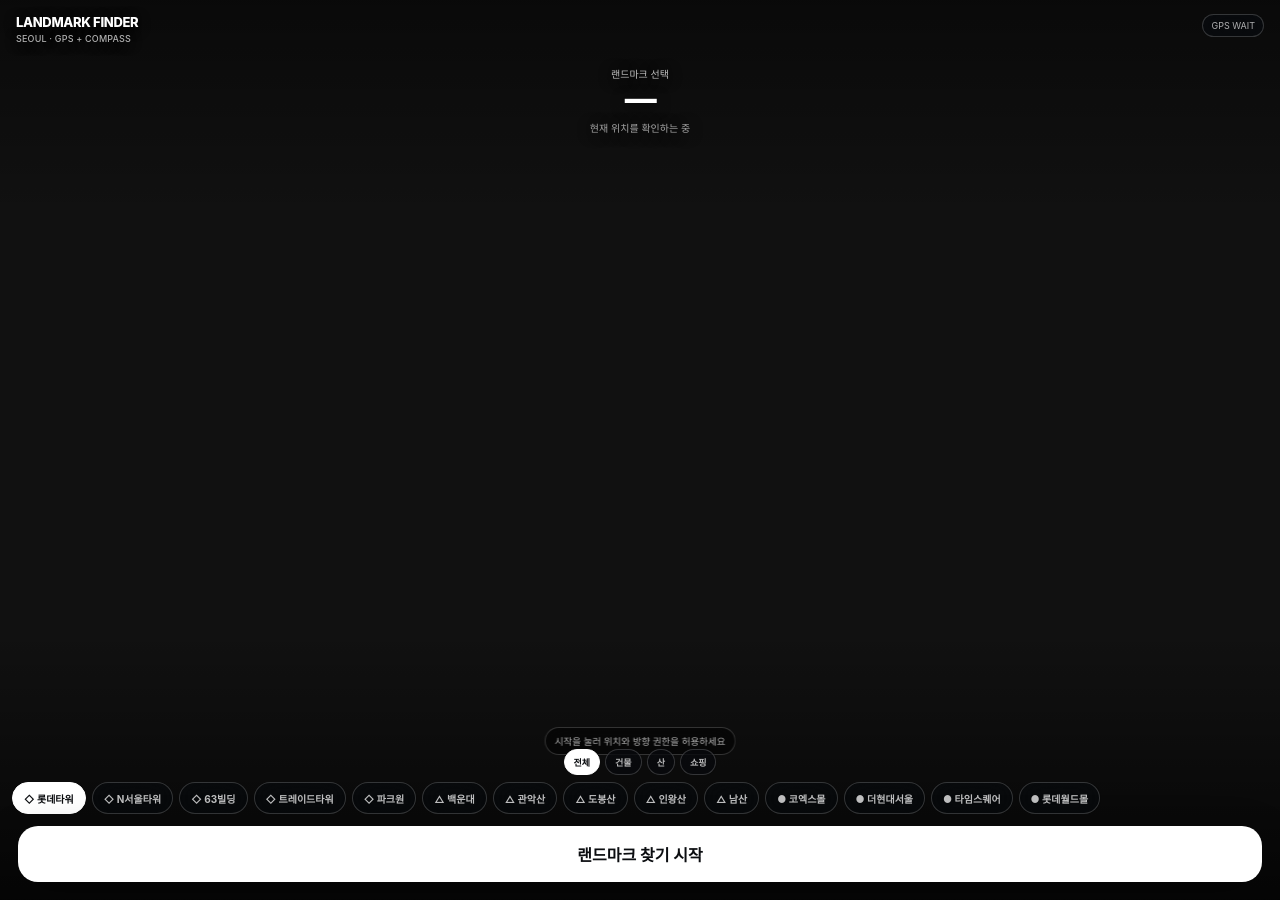
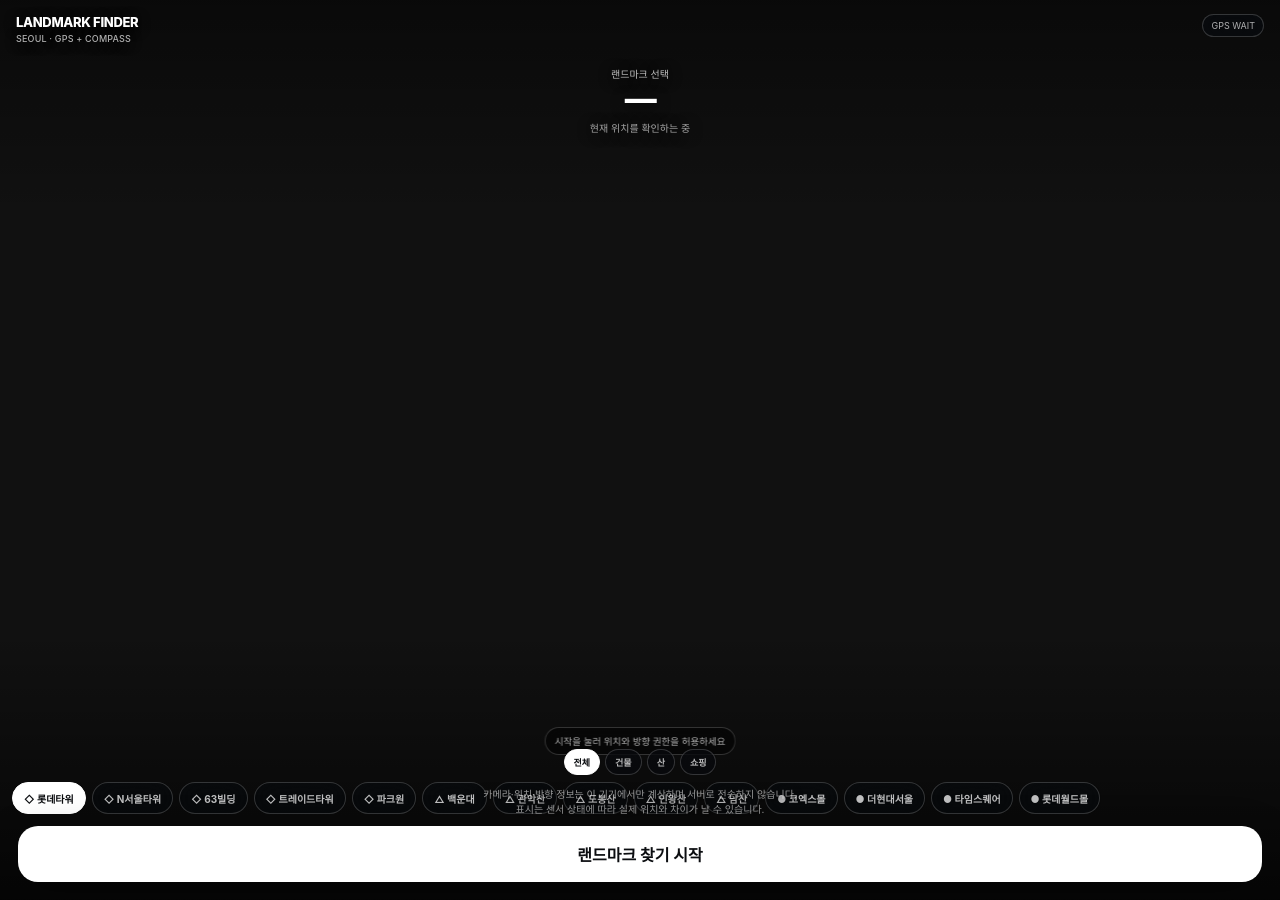
Before and after one commit to serendip811/serendip811.github.io, a Jekyll site: the page landmark-distance/index.html, which Jekyll copies as it is, in a window 1280 px wide. Built offline with Jekyll 4.4.1, drawn with Linux system fonts in a browser that asks for light colours.

Commit message:
Polish Landmark Finder for public web launch

```diff
--- a/landmark-distance/index.html
+++ b/landmark-distance/index.html
@@ -4,6 +4,9 @@
 <meta charset="utf-8" />
 <meta name="viewport" content="width=device-width,initial-scale=1,viewport-fit=cover,user-scalable=no" />
 <meta name="theme-color" content="#000" />
+<meta name="description" content="카메라를 비추면 서울의 랜드마크·산·쇼핑몰 방향과 거리를 보여주는 실험형 웹 AR 지도." />
+<meta name="apple-mobile-web-app-capable" content="yes" />
+<meta name="apple-mobile-web-app-status-bar-style" content="black-translucent" />
 <title>Landmark Finder — Seoul</title>
 <style>
 :root{color-scheme:dark;--glass:rgba(8,11,16,.58);--line:rgba(255,255,255,.18);--muted:rgba(255,255,255,.68)}
@@ -25,7 +28,10 @@
 #selectorWrap{position:absolute;left:0;right:0;bottom:calc(env(safe-area-inset-bottom) + 84px);z-index:26}.filterBar{display:flex;justify-content:center;gap:5px;margin-bottom:7px}.filterBtn{height:26px;border-radius:999px;border:1px solid var(--line);background:rgba(7,10,14,.58);color:rgba(255,255,255,.7);padding:0 9px;font-size:9px;font-weight:700;backdrop-filter:blur(12px)}.filterBtn.active{background:#fff;color:#0b0d10;border-color:#fff}
 #selector{display:flex;gap:6px;overflow-x:auto;padding:0 12px 2px;scrollbar-width:none;-webkit-overflow-scrolling:touch}#selector::-webkit-scrollbar{display:none}.chip{flex:none;height:32px;border:1px solid var(--line);border-radius:999px;background:rgba(7,10,14,.6);backdrop-filter:blur(14px);color:rgba(255,255,255,.74);padding:0 11px;font-size:10px;font-weight:650}.chip.active{background:#fff;color:#0b0d10;border-color:#fff}
 #status{position:absolute;left:50%;bottom:calc(env(safe-area-inset-bottom) + 145px);transform:translateX(-50%);z-index:22;max-width:84%;padding:6px 9px;border-radius:999px;background:rgba(0,0,0,.42);border:1px solid var(--line);backdrop-filter:blur(12px);font-size:9.5px;color:rgba(255,255,255,.68);text-align:center;white-space:nowrap;overflow:hidden;text-overflow:ellipsis;pointer-events:none}
-#start{position:absolute;left:18px;right:18px;bottom:calc(env(safe-area-inset-bottom) + 18px);height:56px;border:0;border-radius:20px;background:#fff;color:#0b0d10;font-size:16px;font-weight:750;z-index:30;box-shadow:0 12px 40px rgba(0,0,0,.32)}#start.running{width:50px;left:auto;border-radius:50%;font-size:19px;background:rgba(9,12,17,.66);color:#fff;border:1px solid var(--line);backdrop-filter:blur(16px)}
+#start{position:absolute;left:18px;right:18px;bottom:calc(env(safe-area-inset-bottom) + 18px);height:56px;border:0;border-radius:20px;background:#fff;color:#0b0d10;font-size:16px;font-weight:750;z-index:30;box-shadow:0 12px 40px rgba(0,0,0,.32)}#start.running{width:50px;left:auto;border-radius:50%;font-size:18px;background:rgba(9,12,17,.66);color:#fff;border:1px solid var(--line);backdrop-filter:blur(16px)}
+#privacy{position:absolute;left:22px;right:22px;bottom:calc(env(safe-area-inset-bottom) + 84px);z-index:28;text-align:center;font-size:10px;line-height:1.45;color:rgba(255,255,255,.58);text-shadow:0 1px 8px #000;pointer-events:none}#privacy.hidden{display:none}
+#calibrationToast{position:absolute;left:50%;top:calc(env(safe-area-inset-top) + 118px);transform:translateX(-50%);z-index:35;display:none;padding:8px 11px;border-radius:999px;background:rgba(0,0,0,.72);border:1px solid var(--line);backdrop-filter:blur(14px);font-size:10px;white-space:nowrap}#calibrationToast.show{display:block}
+.markerLabel::after,.poiLabel::after{content:" · 예상";opacity:.5;font-weight:500}
 </style>
 </head>
 <body>
@@ -34,9 +40,9 @@
 <div class="topbar"><div class="brand">LANDMARK FINDER<small>SEOUL · GPS + COMPASS</small></div><div class="gps" id="gpsBadge">GPS WAIT</div></div>
 <div id="info"><div id="targetName">랜드마크 선택</div><div id="distance">—</div><div id="meta">현재 위치를 확인하는 중</div></div>
 <div id="markers"></div><div id="edgeLeft" class="edgeStack left"></div><div id="edgeRight" class="edgeStack right"></div>
-<div id="status">시작을 눌러 위치와 방향 권한을 허용하세요</div>
+<div id="status">시작을 눌러 위치와 방향 권한을 허용하세요</div><div id="calibrationToast">방향을 보정했어요</div>
 <div id="selectorWrap"><div class="filterBar"><button class="filterBtn active" data-filter="all">전체</button><button class="filterBtn" data-filter="building">건물</button><button class="filterBtn" data-filter="mountain">산</button><button class="filterBtn" data-filter="mall">쇼핑</button></div><div id="selector"></div></div>
-<button id="start">랜드마크 찾기 시작</button>
+<div id="privacy">카메라·위치·방향 정보는 이 기기에서만 계산하며 서버로 전송하지 않습니다.<br>표시는 센서 상태에 따라 실제 위치와 차이가 날 수 있습니다.</div><button id="start">랜드마크 찾기 시작</button>
 </div></div>
 <script>
 (()=>{
@@ -78,7 +87,7 @@
 function update(){
  markerEls.forEach(m=>m.classList.remove('show'));edgeLeft.innerHTML='';edgeRight.innerHTML='';
  if(!pos)return;
- const selected=LANDMARKS.find(l=>l.id===selectedId)||LANDMARKS[0],sd=haversine(pos,selected),sb=bearing(pos,selected);targetName.textContent=`${typeSymbol(selected.type)} ${selected.name}`;distanceEl.innerHTML=fmtDistance(sd);meta.textContent=`방위 ${Math.round(sb)}° · GPS ±${Math.round(pos.accuracy||0)}m`;gpsBadge.textContent='GPS ON';
+ const selected=LANDMARKS.find(l=>l.id===selectedId)||LANDMARKS[0],sd=haversine(pos,selected),sb=bearing(pos,selected);targetName.textContent=`${typeSymbol(selected.type)} ${selected.name}`;distanceEl.innerHTML=fmtDistance(sd);meta.textContent=`방위 ${Math.round(sb)}° · GPS ±${Math.round(pos.accuracy||0)}m · 예상 위치`;gpsBadge.textContent='GPS ON';
  if(heading==null){status.textContent='방향 센서 대기 중 · 휴대폰을 움직여 보세요';return}
  let visibleCount=0;const off=[];
  for(const l of LANDMARKS.filter(matches)){
@@ -90,12 +99,12 @@
  updateEdges(off);
  const sdelta=wrap(sb-heading);if(Math.abs(sdelta)<=HFOV/2){status.textContent=selected.type==='building'?`현재 방향과 일치 · 건물은 예상 크기 표시`:`현재 방향과 일치 · ${selected.type==='mountain'?'산은 정상 방향 중심':'쇼핑몰은 위치 방향 중심'}`}else status.textContent=`${sdelta>0?'오른쪽':'왼쪽'} ${Math.round(Math.abs(sdelta))}° · 가장자리 표시를 따라 돌려보세요`;
 }
-function onOrientation(e){let h=null;if(typeof e.webkitCompassHeading==='number'&&e.webkitCompassAccuracy>=0)h=e.webkitCompassHeading;else if(typeof e.alpha==='number')h=(360-e.alpha)%360;if(h!=null){heading=h;pitch=typeof e.beta==='number'?e.beta:0;update()}}
-async function requestOrientation(){try{if(typeof DeviceOrientationEvent!=='undefined'&&typeof DeviceOrientationEvent.requestPermission==='function'){const r=await DeviceOrientationEvent.requestPermission();if(r!=='granted')throw new Error('방향 권한 거부')}window.addEventListener('deviceorientation',onOrientation,true)}catch(e){status.textContent='방향 센서 권한이 필요합니다'}}
-function startGPS(){if(!navigator.geolocation){status.textContent='이 브라우저는 GPS를 지원하지 않습니다';return}navigator.geolocation.watchPosition(p=>{pos={lat:p.coords.latitude,lng:p.coords.longitude,accuracy:p.coords.accuracy};update()},()=>{status.textContent='위치 권한을 허용해주세요'},{enableHighAccuracy:true,maximumAge:1000,timeout:12000})}
-async function startCamera(){try{stream=await navigator.mediaDevices.getUserMedia({audio:false,video:{facingMode:{ideal:'environment'},width:{ideal:1920},height:{ideal:1080}}});video.srcObject=stream;await video.play()}catch(e){status.textContent='카메라 권한을 허용해주세요'}}
-start.addEventListener('click',async()=>{if(!running){running=true;start.textContent='↻';start.classList.add('running');status.textContent='권한 요청 중…';await requestOrientation();startGPS();await startCamera()}else location.reload()});
-window.addEventListener('resize',update);buildUI();update();
+function onOrientation(e){let h=null;if(typeof e.webkitCompassHeading==='number'&&e.webkitCompassAccuracy>=0)h=e.webkitCompassHeading;else if(typeof e.alpha==='number')h=(360-e.alpha)%360;if(h!=null){rawHeading=h;rawPitch=typeof e.beta==='number'?e.beta:0;const corrected=(rawHeading+headingOffset+360)%360;heading=smoothAngle(heading,corrected);pitch=smoothValue(pitch,rawPitch);update()}}
+async function requestOrientation(){try{if(typeof DeviceOrientationEvent==='undefined')throw new Error('이 기기에서는 방향 센서를 사용할 수 없습니다');if(typeof DeviceOrientationEvent.requestPermission==='function'){const r=await DeviceOrientationEvent.requestPermission();if(r!=='granted')throw new Error('방향 권한이 거부되었습니다')}window.addEventListener('deviceorientation',onOrientation,true);return true}catch(e){status.textContent=e.message||'방향 센서 권한이 필요합니다';return false}}
+function startGPS(){if(!navigator.geolocation){status.textContent='이 브라우저는 위치 기능을 지원하지 않습니다';return}if(watchId!=null)navigator.geolocation.clearWatch(watchId);watchId=navigator.geolocation.watchPosition(p=>{pos={lat:p.coords.latitude,lng:p.coords.longitude,accuracy:p.coords.accuracy};update()},e=>{gpsBadge.textContent='GPS ERROR';status.textContent=e.code===1?'위치 권한을 허용해주세요':'현재 위치를 가져오지 못했습니다'},{enableHighAccuracy:true,maximumAge:1000,timeout:12000})}
+async function startCamera(){try{if(!navigator.mediaDevices?.getUserMedia)throw new Error('카메라를 사용할 수 없는 브라우저입니다');stream=await navigator.mediaDevices.getUserMedia({audio:false,video:{facingMode:{ideal:'environment'},width:{ideal:1920},height:{ideal:1080}}});video.srcObject=stream;await video.play();return true}catch(e){status.textContent=e.name==='NotAllowedError'?'카메라 권한을 허용해주세요':(e.message||'카메라를 시작하지 못했습니다');return false}}
+start.addEventListener('click',async()=>{if(!running){if(!window.isSecureContext){status.textContent='HTTPS 환경에서 열어주세요';return}running=true;start.textContent='◎';start.setAttribute('aria-label','선택한 랜드마크 방향으로 보정');start.classList.add('running');privacy.classList.add('hidden');status.textContent='권한 요청 중…';await requestOrientation();startGPS();await startCamera();status.textContent='휴대폰을 천천히 돌려 주변 랜드마크를 찾아보세요'}else{if(!pos||rawHeading==null){showToast('위치·방향 정보를 기다리는 중이에요');return}const selected=LANDMARKS.find(l=>l.id===selectedId);if(!selected)return;const targetBearing=bearing(pos,selected);headingOffset=wrap(targetBearing-rawHeading);heading=(rawHeading+headingOffset+360)%360;showToast(`${selected.short} 기준으로 방향 보정`);update()}});
+window.addEventListener('resize',update);window.addEventListener('pagehide',()=>{if(watchId!=null)navigator.geolocation.clearWatch(watchId);if(stream)stream.getTracks().forEach(t=>t.stop())});buildUI();update();
 })();
 </script>
 </body>
```
Also changed, not shown: other parts of landmark-distance/index.html (+5 -2 lines).
